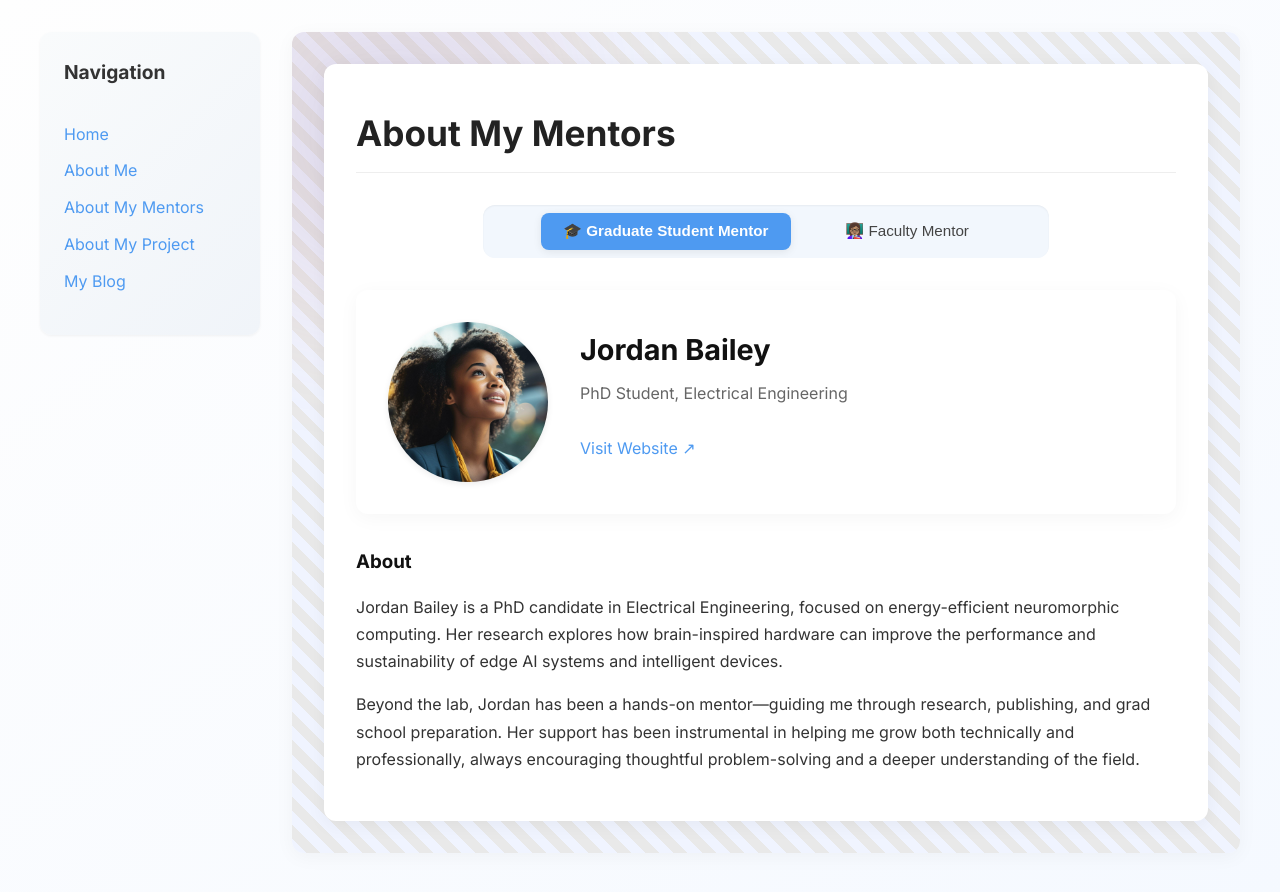
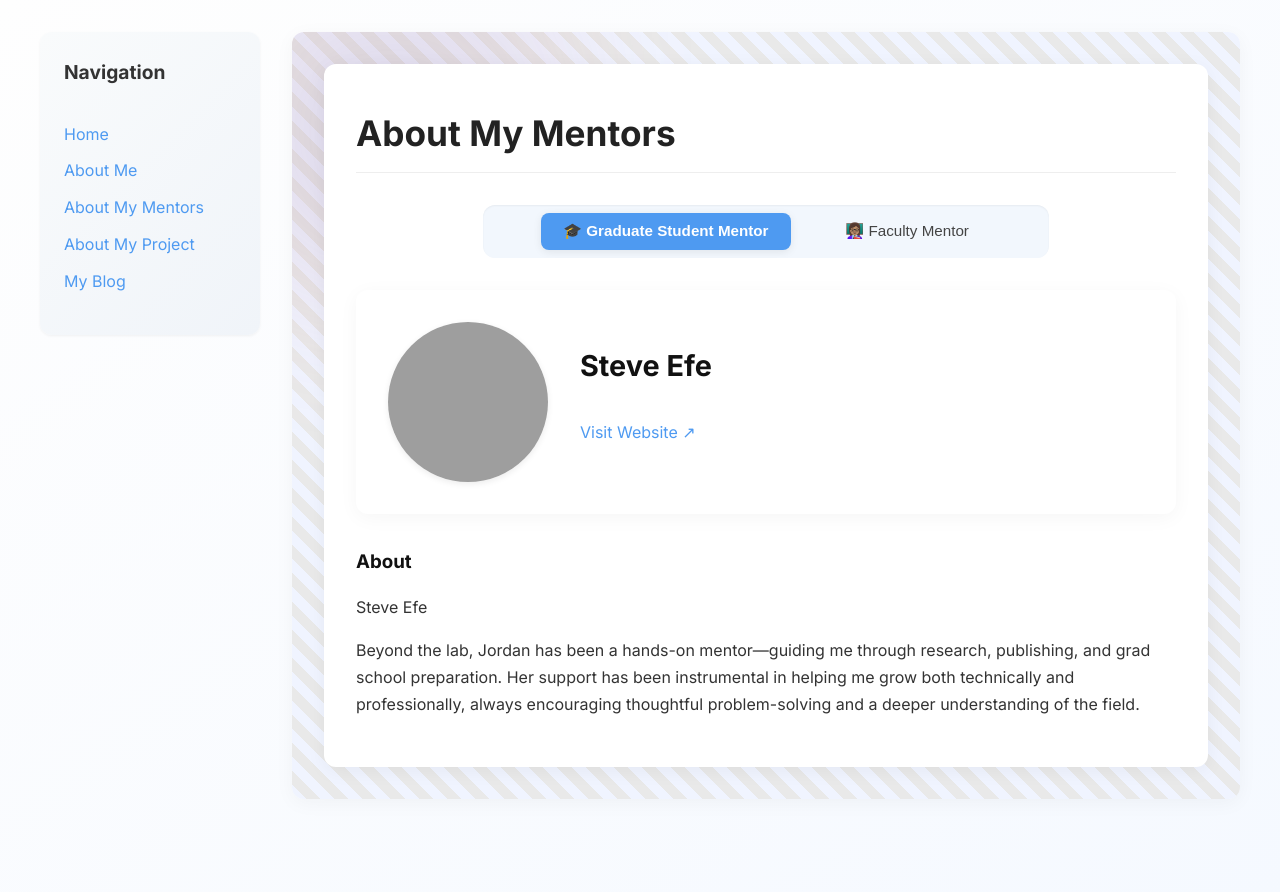
Before and after one commit to alexes22/alexes22.github.io, a Jekyll site: the page built from pages/about-my-mentor.md, in a window 1280 px wide. Shown: the top 892 px of the page. Built offline with Jekyll 4.4.1, drawn with Linux system fonts in a browser that asks for light colours; grey boxes are pictures that could not be loaded.

Commit message:
Update about-my-mentor.md

```diff
--- a/pages/about-my-mentor.md
+++ b/pages/about-my-mentor.md
@@ -4,23 +4,20 @@
 permalink: /about-my-mentor.html
 
 graduate_mentor:
-  name: Jordan Bailey
-  title: PhD Student, Electrical Engineering
-  image: /assets/images/graduate-student-mentor.jpg
+  name: Steve Efe
+  title:
+  image: /assets/images/
   website: https://gradmentor.example.com
   bio: |
-    Jordan Bailey is a PhD candidate in Electrical Engineering, focused on energy-efficient neuromorphic computing. Her research explores how brain-inspired hardware can improve the performance and sustainability of edge AI systems and intelligent devices.
+    Steve Efe
 
     Beyond the lab, Jordan has been a hands-on mentor—guiding me through research, publishing, and grad school preparation. Her support has been instrumental in helping me grow both technically and professionally, always encouraging thoughtful problem-solving and a deeper understanding of the field.
 
 faculty_mentor:
-  name: Dr. Elijah Freeman
+  name: Steve Faculty
   title: Professor Emeritus, Tuskegee University
   image: /assets/images/faculty-mentor.jpg
   website: https://facultymentor.example.com
   bio: |
-    Dr. Elijah Freeman is a pioneering figure in the field of neural engineering and robotics. With over four decades of experience in academia and research, his work has focused on developing accessible brain-computer interface systems and exploring how robotics can enhance human capability.
-
-    A passionate advocate for diversity in STEM, Dr. Freeman has mentored dozens of underrepresented students and continues to inspire the next generation of researchers and technologists through his leadership and legacy.
 
 ---
```
